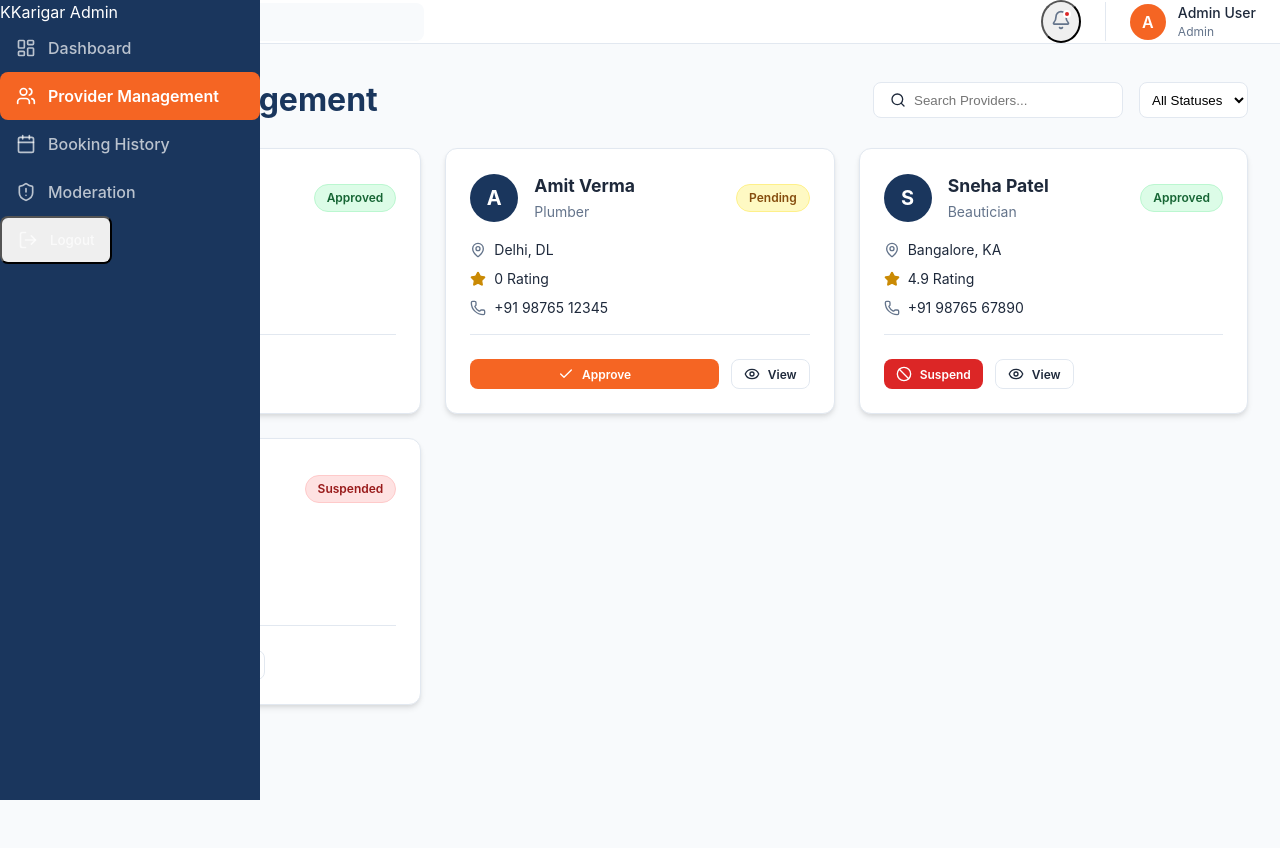
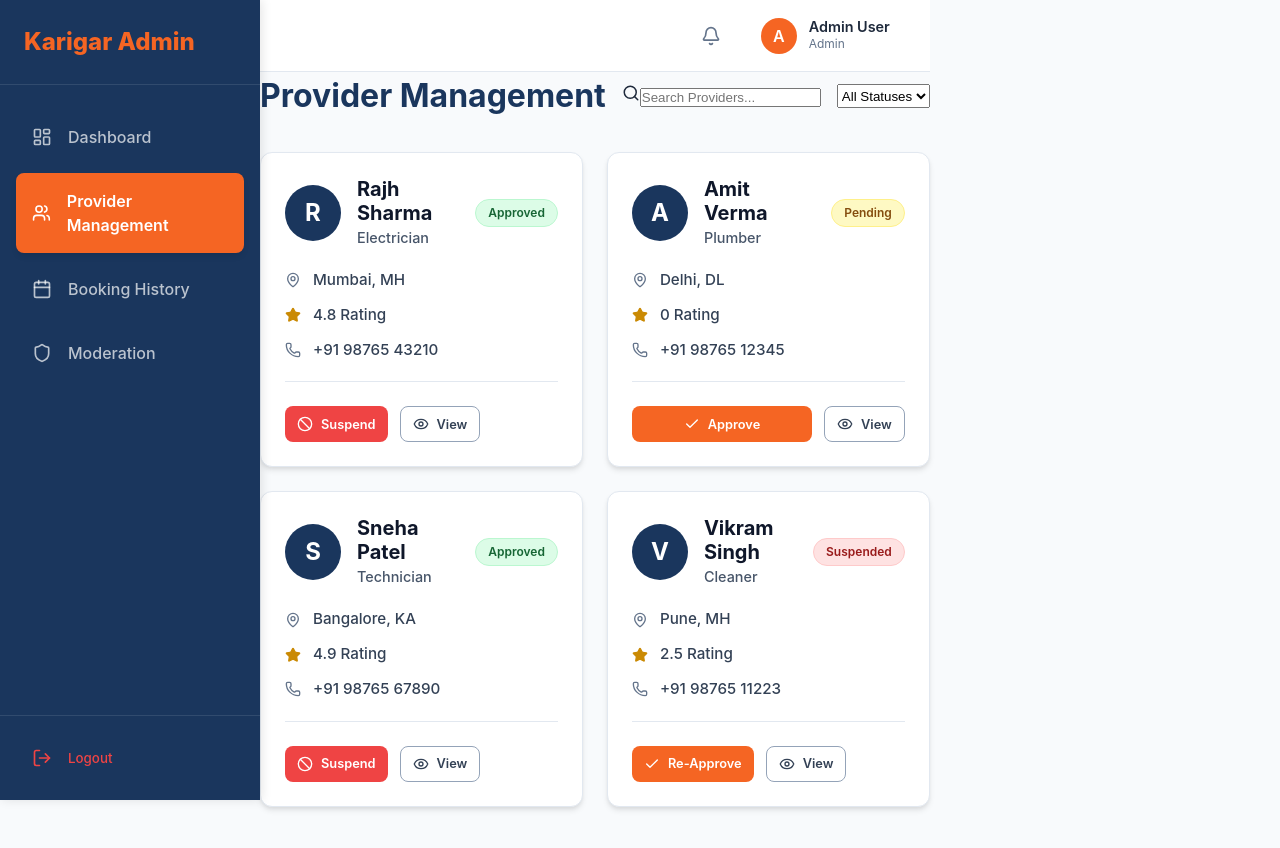
Before and after one commit to Web-Hackathon-2025/EternalStack, a React (Vite) app: page /admin/providers in a window 1280 px wide. Shown: the top 848 px of the page. Before the commit the page ends 800 px from the top, so only its background shows below. Built offline with nearby package versions, Linux system fonts and the light colour scheme.

Commit message:
UI: Fixed layout overlaps, sidebar alignment, and high-contrast card styling

```diff
--- a/src/components/common/Button.css
+++ b/src/components/common/Button.css
@@ -12,18 +12,22 @@
 
 /* Sizes */
 .btn-sm {
-    padding: 0.375rem 0.75rem;
-    font-size: 0.75rem;
+    padding: 0 0.75rem;
+    height: 36px;
+    font-size: 0.8rem;
 }
 
 .btn-md {
-    padding: 0.5rem 1rem;
-    font-size: 0.875rem;
+    padding: 0 1rem;
+    height: 44px;
+    /* Thumb-friendly height */
+    font-size: 0.95rem;
 }
 
 .btn-lg {
-    padding: 0.75rem 1.5rem;
-    font-size: 1rem;
+    padding: 0 1.5rem;
+    height: 52px;
+    font-size: 1.1rem;
 }
 
 /* Variants */
@@ -46,23 +50,26 @@
 }
 
 .btn-danger {
-    background-color: var(--danger);
+    background-color: #EF4444;
+    /* Danger Red */
     color: white;
 }
 
 .btn-danger:hover {
-    background-color: #B91C1C;
+    background-color: #DC2626;
 }
 
 .btn-outline {
     background-color: transparent;
-    border: 1px solid var(--border);
-    color: var(--text-main);
+    border: 1px solid #94A3B8;
+    /* Neutral Gray Border */
+    color: #334155;
+    /* Neutral Dark Slate */
 }
 
 .btn-outline:hover {
-    background-color: #F8FAFC;
-    border-color: var(--text-muted);
+    background-color: #F1F5F9;
+    border-color: #64748B;
 }
 
 .btn-ghost {
--- a/src/components/layout/AdminLayout.css
+++ b/src/components/layout/AdminLayout.css
@@ -1,24 +1,33 @@
 .admin-layout {
     display: flex;
     min-height: 100vh;
-}
-
-.main-wrapper {
-    flex: 1;
-    margin-left: var(--sidebar-width);
-    transition: margin-left 0.3s ease;
-    display: flex;
-    flex-direction: column;
+    background-color: var(--background);
 }
 
 .main-content {
     flex: 1;
+    display: flex;
+    flex-direction: column;
+    margin-left: 260px;
+    /* Exact match to sidebar width */
+    width: calc(100% - 260px);
+    min-height: 100vh;
+}
+
+.page-content {
     padding: 2rem;
-    overflow-x: hidden;
+    /* padding-bottom: 2rem;  handled by page specific or general */
+    flex: 1;
+    overflow-y: auto;
 }
 
 @media (max-width: 768px) {
-    .main-wrapper {
+    .main-content {
         margin-left: 0;
+        width: 100%;
+    }
+
+    .page-content {
+        padding: 1rem;
     }
 }
--- a/src/components/layout/Header.css
+++ b/src/components/layout/Header.css
@@ -1,56 +1,46 @@
 .header {
-    height: var(--header-height);
-    background: var(--surface);
+    background-color: var(--header-bg);
+    height: 72px;
+    /* Fixed height for consistency */
     border-bottom: 1px solid var(--border);
+    padding: 0 2rem;
     display: flex;
     align-items: center;
     justify-content: space-between;
-    padding: 0 1.5rem;
     position: sticky;
     top: 0;
-    z-index: 30;
+    z-index: 50;
 }
 
-.header-left {
+.menu-toggle {
+    display: none;
+}
+
+.search-container {
     display: flex;
     align-items: center;
-    gap: 1rem;
-    flex: 1;
-}
-
-.menu-btn {
-    display: none;
-    color: var(--text-muted);
-}
-
-.search-bar {
-    display: flex;
-    align-items: center;
-    background: var(--background);
+    background-color: var(--background);
     padding: 0.5rem 1rem;
-    border-radius: var(--radius-md);
-    width: 100%;
-    max-width: 400px;
+    border-radius: 9999px;
+    /* Pill shape */
     border: 1px solid transparent;
+    width: 300px;
     transition: all 0.2s;
 }
 
-.search-bar:focus-within {
+.search-container:focus-within {
     border-color: var(--primary);
     background: white;
-    box-shadow: 0 0 0 2px rgba(79, 70, 229, 0.1);
+    box-shadow: 0 0 0 3px rgba(245, 101, 35, 0.1);
 }
 
-.search-icon {
-    color: var(--text-muted);
-    margin-right: 0.75rem;
-}
-
-.search-bar input {
-    background: none;
+.search-input {
     border: none;
+    background: transparent;
+    margin-left: 0.5rem;
+    flex: 1;
     outline: none;
-    width: 100%;
+    font-size: 0.9rem;
     color: var(--text-main);
 }
 
@@ -58,50 +48,53 @@
     display: flex;
     align-items: center;
     gap: 1.5rem;
+    /* Better spacing */
 }
 
 .icon-btn {
-    position: relative;
+    background: none;
+    border: none;
     color: var(--text-muted);
+    cursor: pointer;
     padding: 0.5rem;
     border-radius: 50%;
     transition: all 0.2s;
+    display: flex;
+    /* alignment */
+    align-items: center;
+    justify-content: center;
 }
 
 .icon-btn:hover {
-    background: var(--background);
+    background-color: var(--background);
     color: var(--text-main);
-}
-
-.notification-dot {
-    position: absolute;
-    top: 8px;
-    right: 8px;
-    width: 8px;
-    height: 8px;
-    background: var(--danger);
-    border-radius: 50%;
-    border: 2px solid var(--surface);
 }
 
 .user-profile {
     display: flex;
     align-items: center;
     gap: 0.75rem;
-    padding-left: 1.5rem;
-    border-left: 1px solid var(--border);
+    cursor: pointer;
+    padding: 0.5rem;
+    border-radius: var(--radius-md);
+    transition: background-color 0.2s;
+}
+
+.user-profile:hover {
+    background-color: var(--background);
 }
 
 .avatar {
     width: 36px;
     height: 36px;
-    background: var(--primary);
+    background-color: var(--primary);
     color: white;
     border-radius: 50%;
     display: flex;
     align-items: center;
     justify-content: center;
     font-weight: 600;
+    font-size: 1rem;
 }
 
 .user-info {
@@ -110,8 +103,9 @@
 }
 
 .user-name {
-    font-weight: 500;
-    font-size: 0.875rem;
+    font-weight: 600;
+    font-size: 0.9rem;
+    line-height: 1.2;
 }
 
 .user-role {
@@ -120,18 +114,19 @@
 }
 
 @media (max-width: 768px) {
-    .menu-btn {
-        display: block;
+    .header {
+        padding: 0 1rem;
+        height: 64px;
     }
 
-    .search-bar {
-        max-width: 200px;
+    .menu-toggle {
+        display: block;
+        margin-right: 1rem;
     }
 
-    .user-info,
-    .user-profile {
-        border: none;
-        padding: 0;
+    .search-container {
+        display: none;
+        /* Hide search on mobile header for space, maybe show icon */
     }
 
     .user-info {
--- a/src/components/layout/Sidebar.css
+++ b/src/components/layout/Sidebar.css
@@ -10,6 +10,7 @@
     z-index: 1000;
     display: flex;
     flex-direction: column;
+    box-shadow: 2px 0 10px rgba(0, 0, 0, 0.1);
 }
 
 .sidebar.closed {
@@ -17,29 +18,38 @@
 }
 
 .sidebar-logo {
-    padding: 1.5rem;
+    padding: 1.5rem 1.5rem;
     font-size: 1.5rem;
     font-weight: 800;
     border-bottom: 1px solid rgba(255, 255, 255, 0.1);
-    margin-bottom: 1rem;
+    margin-bottom: 1.5rem;
     color: var(--primary);
     /* Orange Logo */
+    display: flex;
+    align-items: center;
 }
 
 .nav-list {
     list-style: none;
     padding: 0 1rem;
+    flex: 1;
+    /* Pushes footer down */
+    display: flex;
+    flex-direction: column;
+    gap: 0.5rem;
 }
 
 .nav-item {
-    margin-bottom: 0.5rem;
+    margin-bottom: 0;
 }
 
 .nav-link {
     display: flex;
     align-items: center;
-    gap: 0.75rem;
-    padding: 0.75rem 1rem;
+    gap: 1rem;
+    /* Better icon/text spacing */
+    padding: 1rem 1rem;
+    /* Increased padding */
     color: rgba(255, 255, 255, 0.7);
     text-decoration: none;
     border-radius: var(--radius-md);
@@ -57,6 +67,47 @@
     /* Orange Active State */
     color: white;
     font-weight: 600;
+    box-shadow: 0 4px 6px -1px rgba(0, 0, 0, 0.1);
+}
+
+.sidebar-footer {
+    padding: 1rem;
+    border-top: 1px solid rgba(255, 255, 255, 0.1);
+    margin-top: auto;
+}
+
+.logout-btn {
+    width: 100%;
+    background: transparent;
+    border: none;
+    cursor: pointer;
+    color: #EF4444;
+    /* Danger Red for Logout text/icon if desired, or keep white */
+}
+
+.logout-btn:hover {
+    background-color: rgba(239, 68, 68, 0.1);
+    color: #EF4444;
+}
+
+/* Mobile Toggle */
+.mobile-toggle {
+    display: none;
+    position: fixed;
+    top: 1rem;
+    left: 1rem;
+    z-index: 1100;
+    padding: 0.5rem;
+    background: var(--surface);
+    border: 1px solid var(--border);
+    border-radius: var(--radius-md);
+}
+
+.sidebar-overlay {
+    position: fixed;
+    inset: 0;
+    background: rgba(0, 0, 0, 0.5);
+    z-index: 900;
 }
 
 @media (max-width: 768px) {
@@ -67,4 +118,8 @@
     .sidebar.open {
         transform: translateX(0);
     }
+
+    .mobile-toggle {
+        display: flex;
+    }
 }
--- a/src/components/layout/Sidebar.jsx
+++ b/src/components/layout/Sidebar.jsx
@@ -1,58 +1,53 @@
-import { NavLink } from 'react-router-dom';
-import { LayoutDashboard, Users, Calendar, ShieldAlert, LogOut } from 'lucide-react';
-import { useAuth } from '../../context/AuthContext';
+import { Link, useLocation } from 'react-router-dom';
+import { LayoutDashboard, Users, Calendar, Shield, LogOut, Menu } from 'lucide-react';
+import { useState } from 'react';
 import './Sidebar.css';
 
-const Sidebar = ({ isOpen, onClose }) => {
-    const { logout } = useAuth();
+const Sidebar = () => {
+    const location = useLocation();
+    const [isOpen, setIsOpen] = useState(false);
 
     const navItems = [
-        { to: '/admin/dashboard', icon: LayoutDashboard, label: 'Dashboard' },
-        { to: '/admin/providers', icon: Users, label: 'Provider Management' },
-        { to: '/admin/bookings', icon: Calendar, label: 'Booking History' },
-        { to: '/admin/moderation', icon: ShieldAlert, label: 'Moderation' },
+        { icon: LayoutDashboard, label: 'Dashboard', path: '/admin/dashboard' },
+        { icon: Users, label: 'Provider Management', path: '/admin/providers' },
+        { icon: Calendar, label: 'Booking History', path: '/admin/bookings' },
+        { icon: Shield, label: 'Moderation', path: '/admin/moderation' },
     ];
+
+    const toggleSidebar = () => setIsOpen(!isOpen);
 
     return (
         <>
-            {/* Overlay for mobile */}
-            <div
-                className={`sidebar-overlay ${isOpen ? 'open' : ''}`}
-                onClick={onClose}
-            />
-
-            <aside className={`sidebar ${isOpen ? 'open' : ''}`}>
-                <div className="sidebar-header">
-                    <div className="brand">
-                        <span className="brand-logo">K</span>
-                        <span className="brand-name">Karigar Admin</span>
-                    </div>
+            <button className="mobile-toggle" onClick={toggleSidebar}>
+                <Menu size={24} />
+            </button>
+            <div className={`sidebar ${isOpen ? 'open' : ''}`}>
+                <div className="sidebar-logo">
+                    Karigar Admin
                 </div>
 
-                <nav className="sidebar-nav">
-                    <ul>
+                <ul className="nav-list">
                     {navItems.map((item) => (
-                            <li key={item.to}>
-                                <NavLink
-                                    to={item.to}
-                                    className={({ isActive }) => `nav-link ${isActive ? 'active' : ''}`}
-                                    onClick={() => window.innerWidth < 768 && onClose()}
+                        <li key={item.path} className="nav-item">
+                            <Link
+                                to={item.path}
+                                className={`nav-link ${location.pathname === item.path ? 'active' : ''}`}
                             >
                                 <item.icon size={20} />
                                 <span>{item.label}</span>
-                                </NavLink>
+                            </Link>
                         </li>
                     ))}
                 </ul>
-                </nav>
 
                 <div className="sidebar-footer">
-                    <button onClick={logout} className="nav-link logout-btn">
+                    <button className="nav-link logout-btn">
                         <LogOut size={20} />
                         <span>Logout</span>
                     </button>
                 </div>
-            </aside>
+            </div>
+            {isOpen && <div className="sidebar-overlay" onClick={() => setIsOpen(false)} />}
         </>
     );
 };
--- a/src/pages/admin/ProviderManagement.css
+++ b/src/pages/admin/ProviderManagement.css
@@ -1,7 +1,9 @@
 .provider-page {
     display: flex;
     flex-direction: column;
-    gap: 1.5rem;
+    gap: 2rem;
+    padding-bottom: 2rem;
+    /* Prevent clipping at bottom */
 }
 
 .page-header {
@@ -19,57 +21,42 @@
     justify-content: flex-end;
 }
 
-.search-box {
-    display: flex;
-    align-items: center;
-    background: white;
-    padding: 0.5rem 1rem;
-    border-radius: var(--radius-md);
-    border: 1px solid var(--border);
-    gap: 0.5rem;
-    width: 250px;
+/* Card Utility Override for this page if needed */
+.card-grid {
+    display: grid;
+    gap: 1.5rem;
+    /* Gap-6 approximation (1.5rem = 24px) */
+    grid-template-columns: repeat(auto-fill, minmax(320px, 1fr));
 }
 
-.search-box input {
-    border: none;
-    outline: none;
-    width: 100%;
-}
-
-.filter-select {
-    padding: 0.5rem;
-    border-radius: var(--radius-md);
-    border: 1px solid var(--border);
-    background: white;
-}
-
-/* Card Styles */
 .provider-card {
     transition: transform 0.2s;
+    border: 1px solid #E2E8F0;
 }
 
 .provider-card:hover {
     transform: translateY(-2px);
     box-shadow: 0 10px 15px -3px rgba(0, 0, 0, 0.1);
+    border-color: #CBD5E1;
 }
 
 .provider-header {
     display: flex;
     align-items: center;
     gap: 1rem;
-    margin-bottom: 1rem;
+    margin-bottom: 1.25rem;
 }
 
 .provider-avatar {
-    width: 48px;
-    height: 48px;
+    width: 56px;
+    height: 56px;
     background: var(--secondary);
     color: white;
     border-radius: 50%;
     display: flex;
     align-items: center;
     justify-content: center;
-    font-size: 1.25rem;
+    font-size: 1.5rem;
     font-weight: 700;
 }
 
@@ -78,32 +65,47 @@
 }
 
 .provider-name {
-    font-size: 1.1rem;
+    font-size: 1.25rem;
     font-weight: 700;
-    color: var(--text-main);
+    color: #0F172A;
+    /* Slate 900 - High Contrast */
     margin: 0;
+    line-height: 1.2;
 }
 
 .provider-category {
-    font-size: 0.875rem;
-    color: var(--text-muted);
+    font-size: 0.9rem;
+    color: #475569;
+    /* Slate 600 - Readable */
+    font-weight: 500;
+}
+
+.status-badge-wrapper {
+    flex-shrink: 0;
 }
 
 .provider-details-compact {
     display: flex;
     flex-direction: column;
-    gap: 0.5rem;
+    gap: 0.75rem;
     margin-bottom: 1.5rem;
-    padding-bottom: 1rem;
+    padding-bottom: 1.25rem;
     border-bottom: 1px solid var(--border);
 }
 
 .detail-row {
     display: flex;
     align-items: center;
-    gap: 0.5rem;
-    font-size: 0.875rem;
-    color: var(--text-main);
+    gap: 0.75rem;
+    font-size: 0.95rem;
+    color: #334155;
+    /* Dark Charcoal - High Contrast */
+    font-weight: 500;
+}
+
+.text-high-contrast {
+    color: #1E293B;
+    /* Very Dark Slate */
 }
 
 .provider-actions {
--- a/src/services/providerService.js
+++ b/src/services/providerService.js
@@ -38,7 +38,7 @@ const MOCK_PROVIDERS = [
     {
         id: 3,
         name: 'Sneha Patel',
-        category: 'Beautician',
+        category: 'Technician',
         status: 'Approved',
         rating: 4.9,
         joinedDate: '2024-12-05',
@@ -48,15 +48,15 @@ const MOCK_PROVIDERS = [
             location: 'Bangalore, KA'
         },
         services: [
-            { name: 'Facial', price: 800 },
-            { name: 'Haircut', price: 400 },
-            { name: 'Manicure', price: 600 }
+            { name: 'AC Repair', price: 800 },
+            { name: 'Microwave Repair', price: 400 },
+            { name: 'Filter Change', price: 600 }
         ]
     },
     {
         id: 4,
         name: 'Vikram Singh',
-        category: 'Carpenter',
+        category: 'Cleaner',
         status: 'Suspended',
         rating: 2.5,
         joinedDate: '2024-11-20',
@@ -66,8 +66,8 @@ const MOCK_PROVIDERS = [
             location: 'Pune, MH'
         },
         services: [
-            { name: 'Furniture Repair', price: 1000 },
-            { name: 'Door Installation', price: 800 }
+            { name: 'Deep Cleaning', price: 1000 },
+            { name: 'Sofa Cleaning', price: 800 }
         ]
     }
 ];
```
Lines whose indentation alone changed are shown as unchanged.
